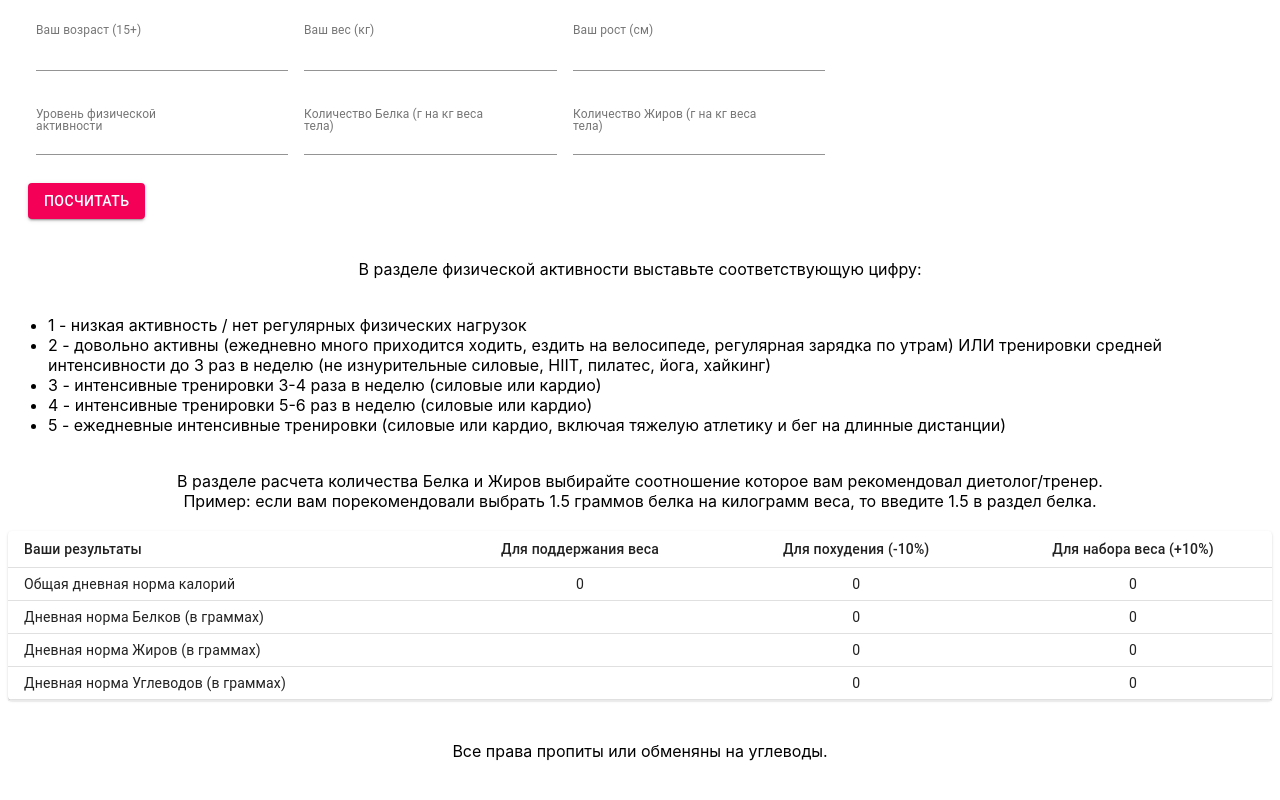
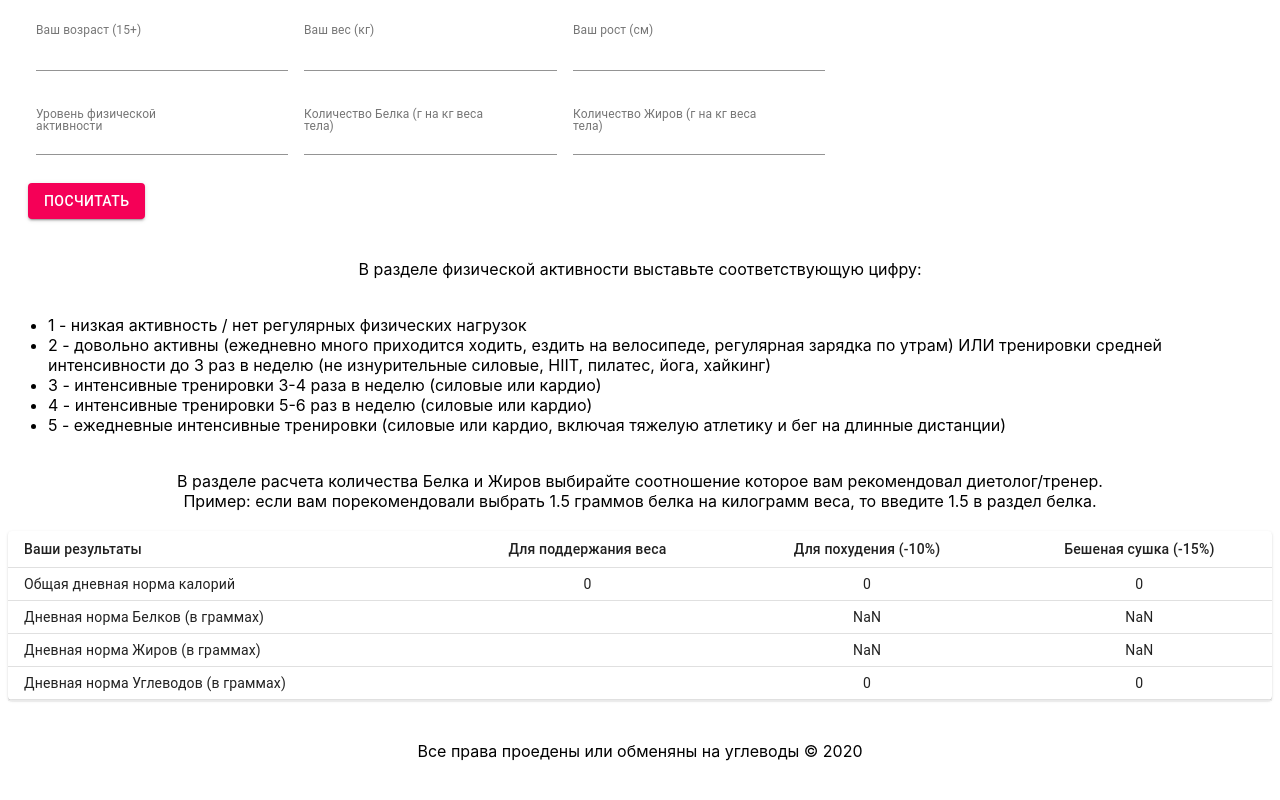
Before and after one commit to Serhazor/macro_calc_en, a Next.js app: page / in a window 1280 px wide. Shown: the part 893-1693 px from the top of the page. Built offline with nearby package versions, Linux system fonts and the light colour scheme.

Commit message:
changed formulas, removed gaining weight

```diff
--- a/pages/components/DenseTable.js
+++ b/pages/components/DenseTable.js
@@ -43,7 +43,7 @@ export default function DenseTable({
               <TableCell>Ваши результаты</TableCell>
               <TableCell align="center">Для поддержания веса</TableCell>
               <TableCell align="center">Для похудения&nbsp;(-10%)</TableCell>
-              <TableCell align="center">Для набора веса&nbsp;(+10%)</TableCell>
+              <TableCell align="center">Бешеная сушка&nbsp;(-15%)</TableCell>
             </TableRow>
           </TableHead>
           <TableBody>
--- a/pages/components/demo.js
+++ b/pages/components/demo.js
@@ -98,12 +98,12 @@ export default function FormPropsTextFields() {
     createData(
       "Общая дневная норма калорий",
       (parseInt(maintainingWeigthCalories)),
-      (parseInt(maintainingWeigthCalories - (maintainingWeigthCalories * 0.1))),
-      (parseInt(maintainingWeigthCalories + (maintainingWeigthCalories * 0.1))),
+      (parseInt((proCal*4)+(fatCal*9)+(4*(carbCal-(carbCal*0.1))))),
+      (parseInt((proCal*4)+(fatCal*9)+(4*(carbCal-(carbCal*0.15))))),
     ),
-    createData("Дневная норма Белков (в граммах)", proCal, (parseInt(proCal - (proCal * 0.1))), (parseInt(proCal + (proCal * 0.1)))),
-    createData("Дневная норма Жиров (в граммах)", fatCal, (parseInt(fatCal - (fatCal * 0.1))), (parseInt(fatCal + (fatCal * 0.1)))),
-    createData("Дневная норма Углеводов (в граммах)", carbCal,(parseInt(carbCal - (carbCal * 0.1))), (parseInt(carbCal + (carbCal * 0.1))))
+    createData("Дневная норма Белков (в граммах)", proCal, (parseInt(proCal)), (parseInt(proCal))),
+    createData("Дневная норма Жиров (в граммах)", fatCal, (parseInt(fatCal)), (parseInt(fatCal))),
+    createData("Дневная норма Углеводов (в граммах)", carbCal,(parseInt(carbCal - (carbCal * 0.1))), (parseInt(carbCal - (carbCal * 0.15))))
   ];
   return (
     <form
@@ -251,7 +251,7 @@ export default function FormPropsTextFields() {
             В разделе расчета количества Белка и Жиров выбирайте соотношение которое вам рекомендовал диетолог/тренер.
         </div>
         <div style={{textAlign: "center"}}>
-            Пример: если вам порекомендовали выбрать 1.5 граммов белка на килограмм веса, то введите 1.5 в раздел белка.
+          Пример: если вам порекомендовали выбрать 1.5 граммов белка на килограмм веса, то введите 1.5 в раздел белка.
         </div>
         <br />
 
--- a/pages/index.js
+++ b/pages/index.js
@@ -27,7 +27,7 @@ export default function Home() {
 
 
       <footer className={styles.footer}>
-          Все права пропиты или обменяны на углеводы.
+          Все права проедены или обменяны на углеводы &copy; {new Date().getFullYear()}
       </footer>
     </div>
   )
```
